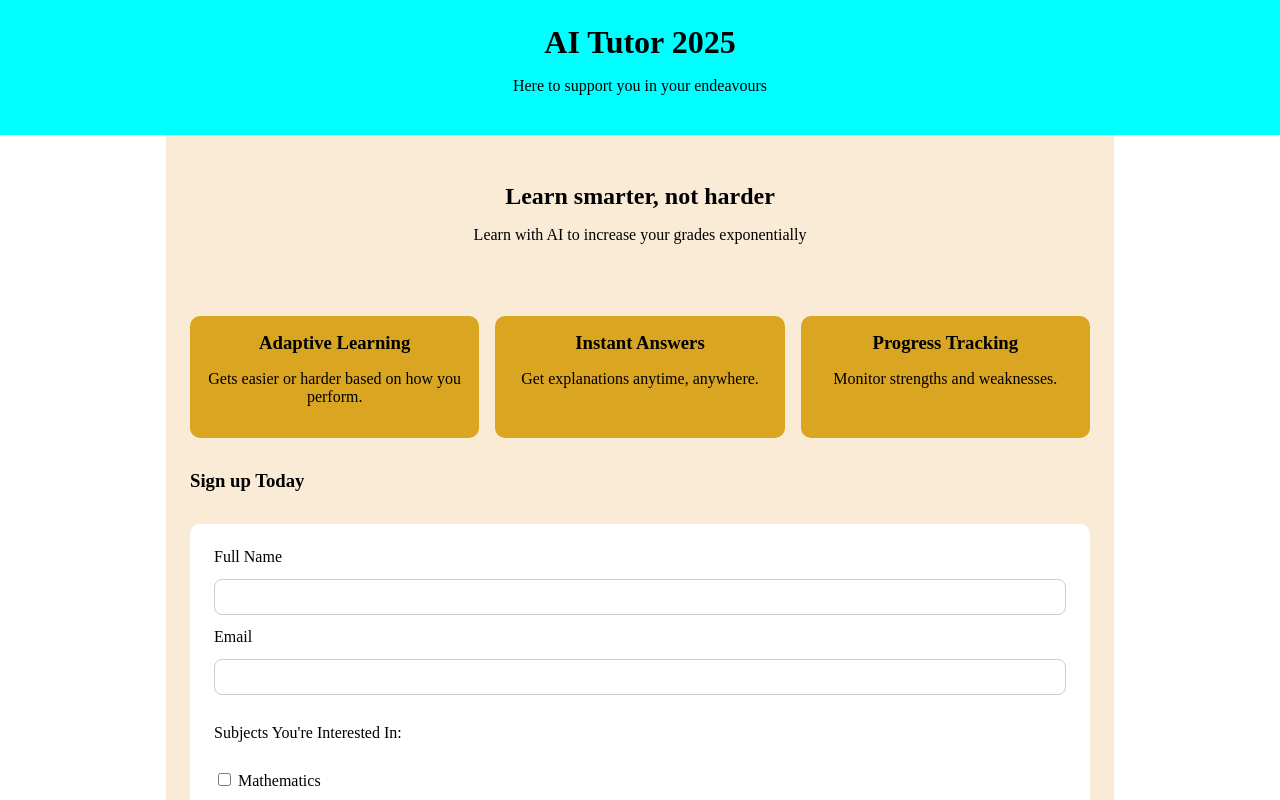
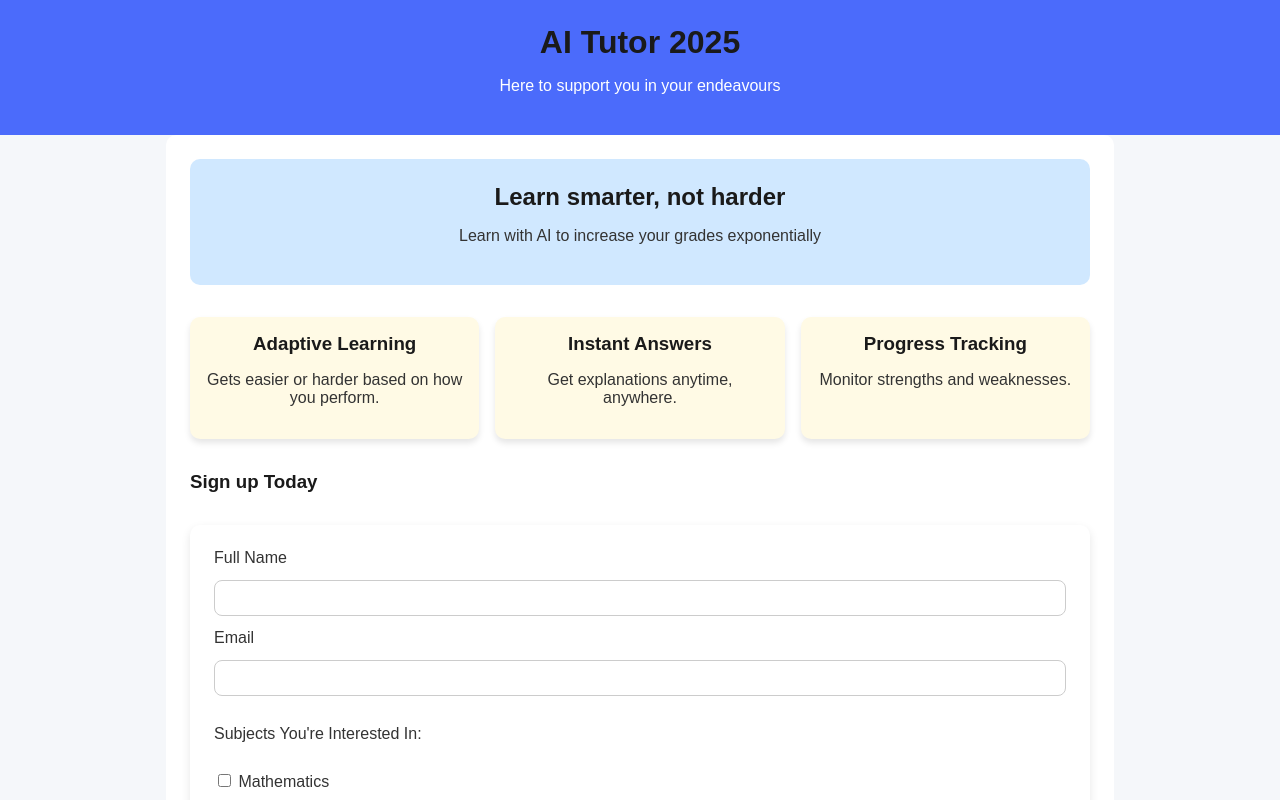
Before and after one commit to l250709/Assignment-2, a plain HTML site: page index.html in a window 1280 px wide. Shown: the top 800 px of the page. Drawn offline with Linux system fonts and the light colour scheme.

Commit message:
Update style.css

```diff
--- a/style.css
+++ b/style.css
@@ -1,74 +1,73 @@
-/*body features*/
-body{
-    margin:0%;
-    font-family: 'Times New Roman', Times, serif;
-    background: white;
-    color: black;
-}
-/*headings features*/
-h1{
-    margin:0%;
-}
-h2{
-    margin:0%;
-}
-h3{
-    margin:0%;
-}
-.site-header,.site-footer {
-    text-align:center;
-    padding: 1.5rem;
-    background: aqua;
-    color:black;
-
-
-}
-.container{
-    display: grid;
-    gap:2rem;
-    padding:1.5rem;
-    max-width: 900px;
-    margin:auto;
-    background: antiquewhite;
-}
-/*For main banner section*/
-.hero{
-    padding:1.5rem;
-    background:antiquewhite;
-    border-radius: 10px;
-    text-align:center;
-    transition: box-shadow 0.3s;
-}
-.hero:hover {
-    box-shadow: 0 4px 12px black;
+body {
+    margin: 0;
+    font-family: 'Arial', sans-serif;
+    background: #f5f7fa;
+    color: #333;
 }
 
-/* for features */
+h1, h2, h3 {
+    margin: 0;
+    color: #1a1a1a;
+}
+
+.site-header, .site-footer {
+    text-align: center;
+    padding: 1.5rem;
+    background: #4b6bfb;
+    color: white;
+}
+
+.container {
+    display: grid;
+    gap: 2rem;
+    padding: 1.5rem;
+    max-width: 900px;
+    margin: auto;
+    background: #ffffff;
+    border-radius: 10px;
+}
+
+.hero {
+    padding: 1.5rem;
+    background: #d0e8ff;
+    border-radius: 10px;
+    text-align: center;
+    transition: transform 0.3s, box-shadow 0.3s;
+}
+
+.hero:hover {
+    transform: translateY(-5px);
+    box-shadow: 0 8px 15px rgba(0, 0, 0, 0.2);
+}
+
 .features {
     display: flex;
     gap: 1rem;
     flex-wrap: wrap;
 }
+
 .feature-card {
     flex: 1 1 250px;
     padding: 1rem;
-    background: white;
+    background: #fffae5;
     border-radius: 10px;
     text-align: center;
-      /*  zoom on hover */
-    transition: transform 0.3s;
-    background: goldenrod;
+    transition: transform 0.3s, box-shadow 0.3s;
+    box-shadow: 0 4px 6px rgba(0, 0, 0, 0.1);
 }
+
 .feature-card:hover {
-    transform: scale(1.05);
+    transform: translateY(-5px) scale(1.05);
+    box-shadow: 0 12px 20px rgba(0, 0, 0, 0.2);
 }
+
 .form-section {
-    background: white;
+    background: #ffffff;
     padding: 1.5rem;
     border-radius: 10px;
+    box-shadow: 0 4px 10px rgba(0, 0, 0, 0.1);
+}
 
-    /*  glow on focus */
-}
 form {
     display: flex;
     flex-direction: column;
@@ -79,10 +78,13 @@ input, select, textarea {
     padding: 0.6rem;
     border-radius: 8px;
     border: 1px solid #ccc;
+    transition: all 0.3s;
 }
 
 input:focus, select:focus, textarea:focus {
-    outline: 2px solid #4b6bfb;
+    outline: none;
+    border: 2px solid #4b6bfb;
+    box-shadow: 0 0 8px rgba(75, 107, 251, 0.5);
 }
 
 button {
@@ -92,22 +94,27 @@ button {
     background: #4b6bfb;
     color: white;
     cursor: pointer;
-    font-size: 1rem;
+    transition: transform 0.2s, box-shadow 0.3s, background 0.3s;
+}
 
-    transition: background 0.3s;
-}
 button:hover {
     background: #3651c9;
+    transform: translateY(-3px);
+    box-shadow: 0 8px 15px rgba(0, 0, 0, 0.2);
 }
 
-/* RESPONSIVE BREAKPOINTS */
-@media (min-width: 600px) {
-    .container {
-        grid-template-columns: 1fr;
+@media (min-width: 600px) and (max-width: 899px) {
+    .features {
+        flex-direction: row;
+        gap: 1rem;
     }
 }
 
 @media (min-width: 900px) {
+    .container {
+        max-width: 900px;
+        margin: auto;
+    }
     .features {
         justify-content: space-between;
     }
```
